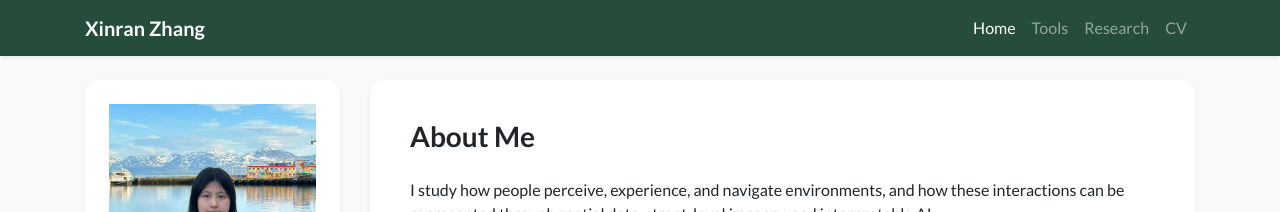
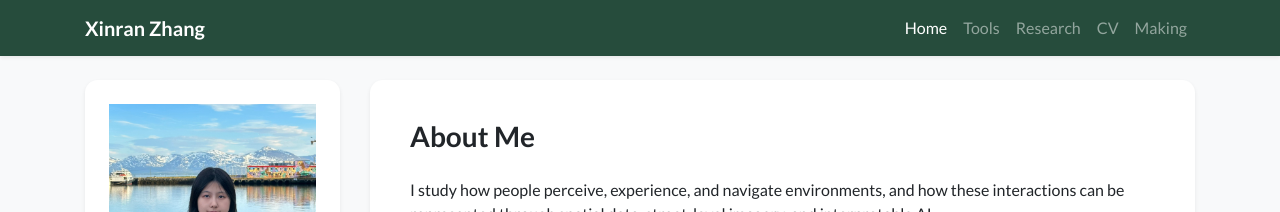
Before and after one commit to Rintozxr/rintozxr.github.io, a Jekyll site: the page built from index.html, in a window 1280 px wide. Shown: the top 212 px of the page. Built offline with Jekyll 4.4.1, drawn with Linux system fonts in a browser that asks for light colours; nearby versions of some CDN libraries; a style sheet for code colours, icons or effects is not loaded.

Commit message:
Update navigation.yml

```diff
--- a/_data/navigation.yml
+++ b/_data/navigation.yml
@@ -13,3 +13,5 @@ pages:
   #url: /showcase
 - name: CV
   url: /cv
+- name: Making
+  url: /making
```
